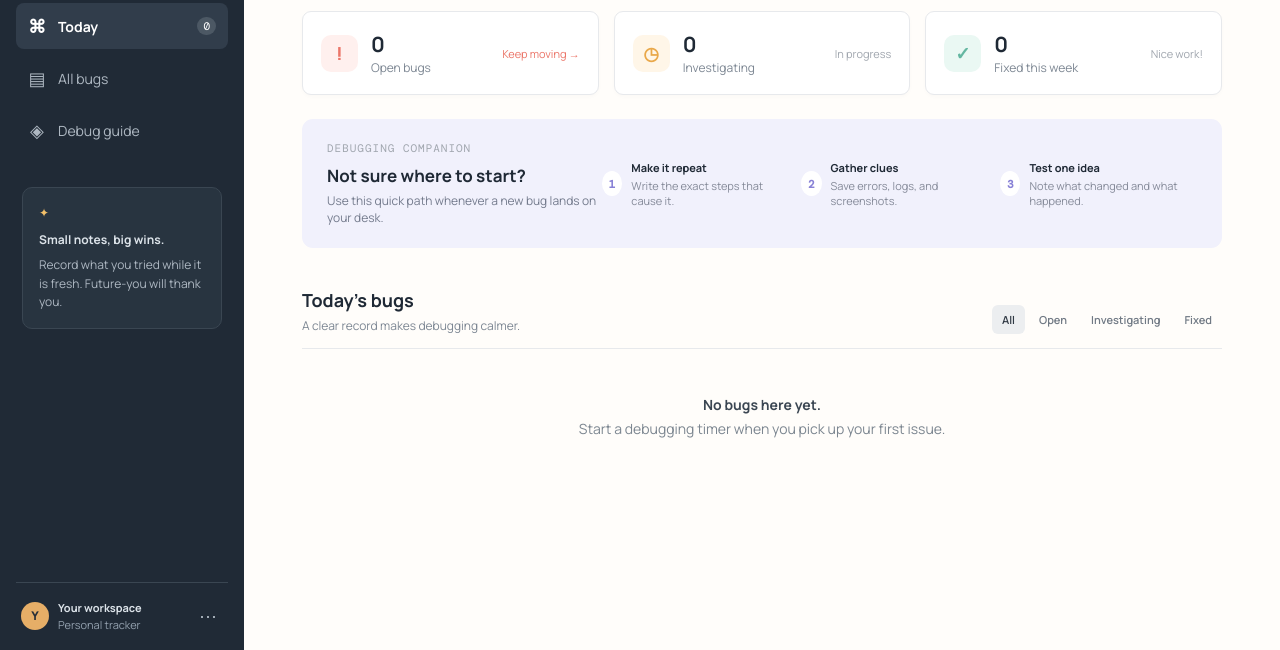
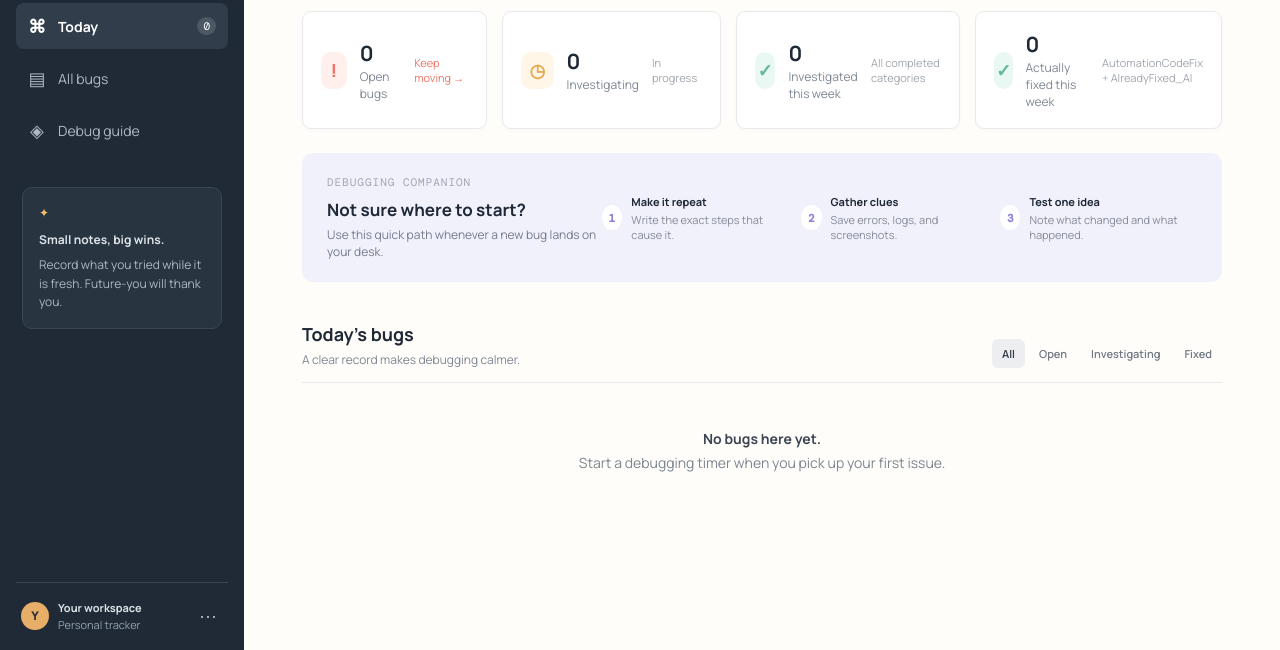
Before and after one commit to vishwa-231/CentTrace, a plain HTML site: page index.html in a window 1280 px wide. Shown: the part 150-800 px from the top of the page. Drawn offline with nearby package versions, Linux system fonts and the light colour scheme; no server answers.

Commit message:
FEATURE: Seperated the actual fixed count

```diff
--- a/index.html
+++ b/index.html
@@ -38,7 +38,8 @@
       <section class="stats" aria-label="Bug summary">
         <article><span class="stat-icon coral">!</span><div><strong id="openCount">0</strong><p>Open bugs</p></div><small class="trend">Keep moving →</small></article>
         <article><span class="stat-icon amber">◷</span><div><strong id="investigatingCount">0</strong><p>Investigating</p></div><small>In progress</small></article>
-        <article><span class="stat-icon mint">✓</span><div><strong id="fixedCount">0</strong><p>Fixed this week</p></div><small>Nice work!</small></article>
+        <article><span class="stat-icon mint">✓</span><div><strong id="fixedCount">0</strong><p>Investigated this week</p></div><small>All completed categories</small></article>
+        <article><span class="stat-icon mint">✓</span><div><strong id="actualFixedCount">0</strong><p>Actually fixed this week</p></div><small>AutomationCodeFix + AlreadyFixed_AI</small></article>
       </section>
 
       <section class="focus-card" id="guide">
--- a/timer.js
+++ b/timer.js
@@ -10,9 +10,12 @@ function render() {
   $('#bugList').innerHTML = selected.length ? selected.map(b => { const done = !!b.finishedAt, elapsed = b.timeUnknown ? 'Not timed' : duration(b.startedAt, b.finishedAt); return `<article class="bug"><span class="bug-id">${String(bugs.indexOf(b)+1).padStart(2,'0')}</span><div><div class="bug-title">${escapeHTML(b.title)}</div><a class="bug-link" target="_blank" rel="noreferrer" href="${escapeHTML(b.link)}">Open bug ↗</a></div><div>${done ? `<span class="tag priority-low">${escapeHTML(b.release || '—')}</span><div class="done-meta">${escapeHTML(b.milestone || 'No milestone')}</div>` : '<span class="tag priority-medium">IN PROGRESS</span>'}</div><div class="elapsed ${done ? '' : 'live'}">${elapsed}${done ? '' : ' running'}</div>${done ? '<span class="status status-fixed">Saved</span>' : `<button class="finish-btn" data-finish="${b.id}">Finish →</button>`}</article>`; }).join('') : '<div class="empty"><strong>No bugs here yet.</strong>Start a debugging timer when you pick up your first issue.</div>';
   const active = bugs.filter(b => !b.finishedAt).length, done = bugs.length - active;
   const weekStart = Date.now() - 7 * 24 * 60 * 60 * 1000;
-  const fixedThisWeek = bugs.filter(b => b.finishedAt && b.finishedAt >= weekStart && b.finishedAt <= Date.now()).length;
-  $('#openCount').textContent = active; $('#investigatingCount').textContent = active; $('#fixedCount').textContent = fixedThisWeek; $('#todayCount').textContent = bugs.length;
-  $('#bugSummary').textContent = bugs.length ? `${active} active · ${done} completed overall · ${fixedThisWeek} verified this week.` : 'A clear record makes debugging calmer.';
+  const completedThisWeek = bugs.filter(b => b.finishedAt && b.finishedAt >= weekStart && b.finishedAt <= Date.now());
+  const investigatedThisWeek = completedThisWeek.length;
+  const fixedCategorySet = new Set(['AutomationCodeFix', 'AlreadyFixed_AI']);
+  const actualFixedThisWeek = completedThisWeek.filter(b => fixedCategorySet.has(String(b.category || '').trim())).length;
+  $('#openCount').textContent = active; $('#investigatingCount').textContent = active; $('#fixedCount').textContent = investigatedThisWeek; $('#actualFixedCount').textContent = actualFixedThisWeek; $('#todayCount').textContent = bugs.length;
+  $('#bugSummary').textContent = bugs.length ? `${active} active · ${done} completed overall · ${investigatedThisWeek} investigated this week · ${actualFixedThisWeek} actually fixed.` : 'A clear record makes debugging calmer.';
 }
 $('#newBugBtn').onclick = () => startDialog.showModal();
 document.querySelectorAll('[data-close]').forEach(b => b.onclick = () => b.closest('dialog').close());
```
Also changed, not shown: styles.css.
